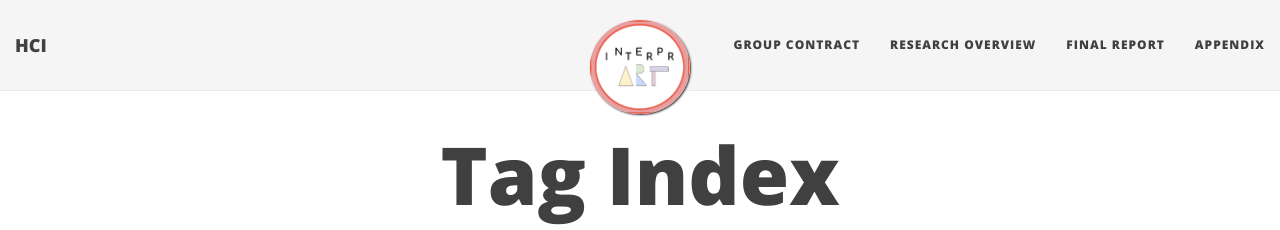
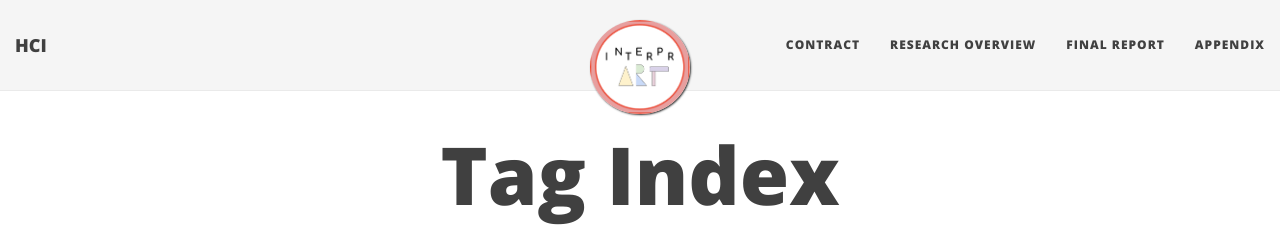
Before and after one commit to mc-mejia/HCIGroupProject, a Jekyll site: the page built from tags.html, in a window 1280 px wide. Shown: the top 230 px of the page. Built offline with Jekyll 4.4.1, drawn with Linux system fonts in a browser that asks for light colours; nearby versions of some CDN libraries.

Commit message:
Update _config.yml

```diff
--- a/_config.yml
+++ b/_config.yml
@@ -23,7 +23,7 @@ description: Created by Abby Miller, Grace Murray, and Maria Mejia
 
 # List of links in the navigation bar
 navbar-links:
-  Group Contract: "contract"
+  Contract: "contract"
   Research Overview: "uxResearchOverview"
   Final Report: "FinalReport"
   Appendix: "appendix"
```
